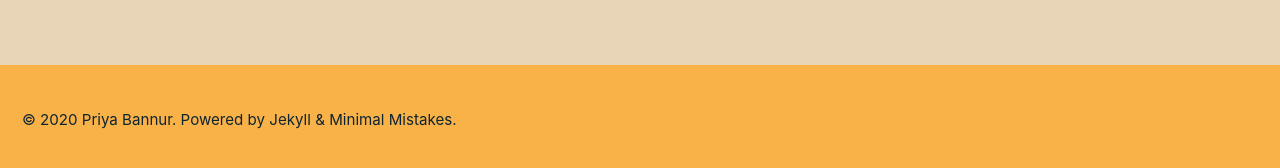
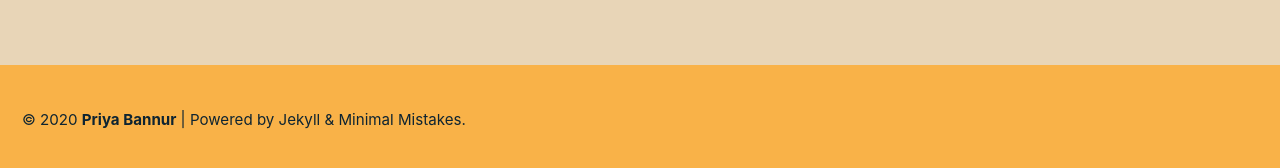
Before and after one commit to Priya-SB/Priya-SB.github.io, a Jekyll site: the page built from index.html, in a window 1280 px wide and 900 px high, scrolled down 1169 px. Shown: the part 724-892 px from the top of the window. Built offline with Jekyll 4.4.1, drawn with Linux system fonts in a browser that asks for light colours; nearby versions of some CDN libraries; the list of posts is cut into pages by our own code.

Commit message:
Update footer.html

```diff
--- a/_includes/footer.html
+++ b/_includes/footer.html
@@ -1 +1 @@
-<div class="page__footer-copyright">&copy; {{ site.time | date: '%Y' }} {{ site.name | default: site.title }}. {{ site.data.ui-text[site.locale].powered_by | default: " Powered by" }} <a href="https://jekyllrb.com" rel="nofollow">Jekyll</a> &amp; <a href="https://mademistakes.com/work/minimal-mistakes-jekyll-theme/" rel="nofollow">Minimal Mistakes</a>.</div>
+<div class="page__footer-copyright">&copy; {{ site.time | date: '%Y' }} <a href="https://priya-sb.github.io/" rel="nofollow"><b>Priya Bannur</b></a> | {{ site.data.ui-text[site.locale].powered_by | default: "Powered by" }} <a href="https://jekyllrb.com" rel="nofollow">Jekyll</a> &amp; <a href="https://mademistakes.com/work/minimal-mistakes-jekyll-theme/" rel="nofollow">Minimal Mistakes</a>.</div>
```
